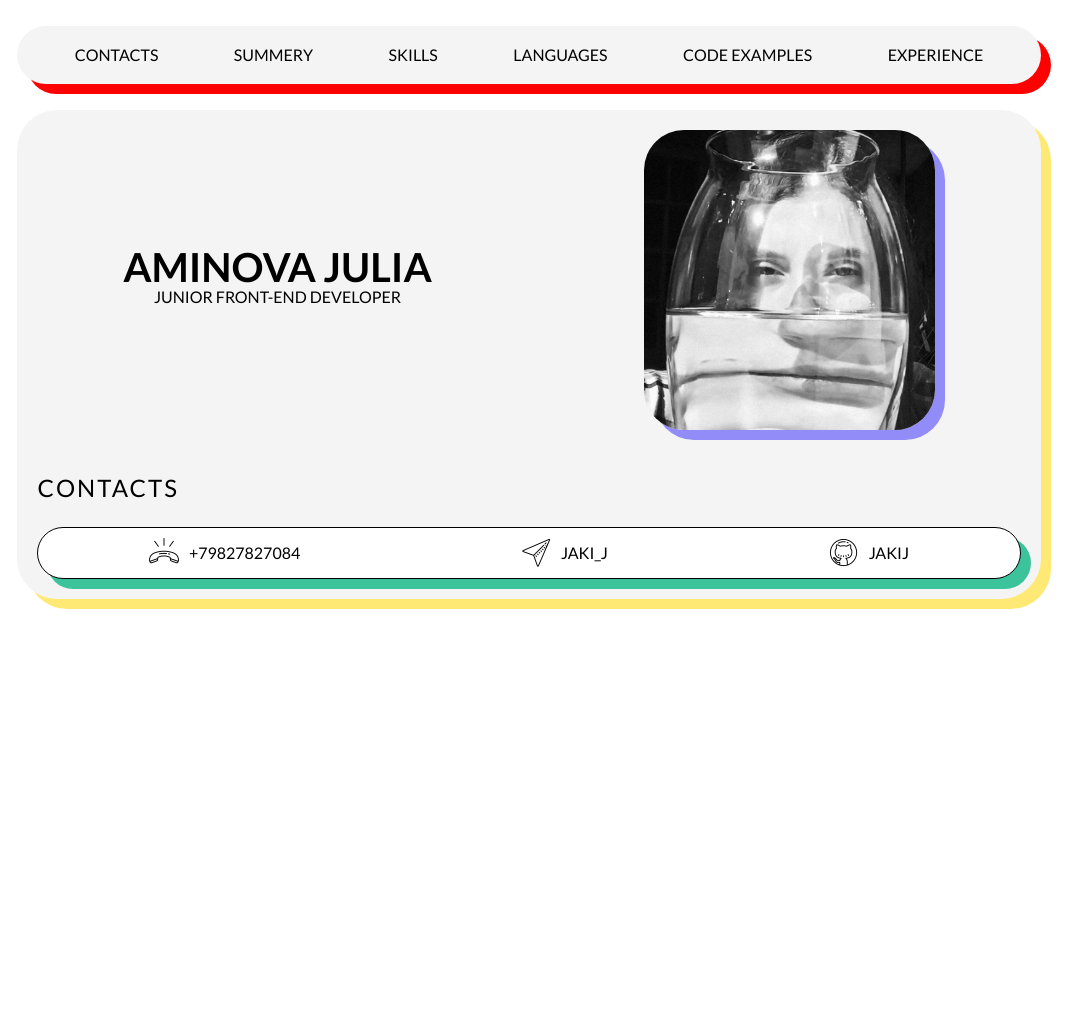
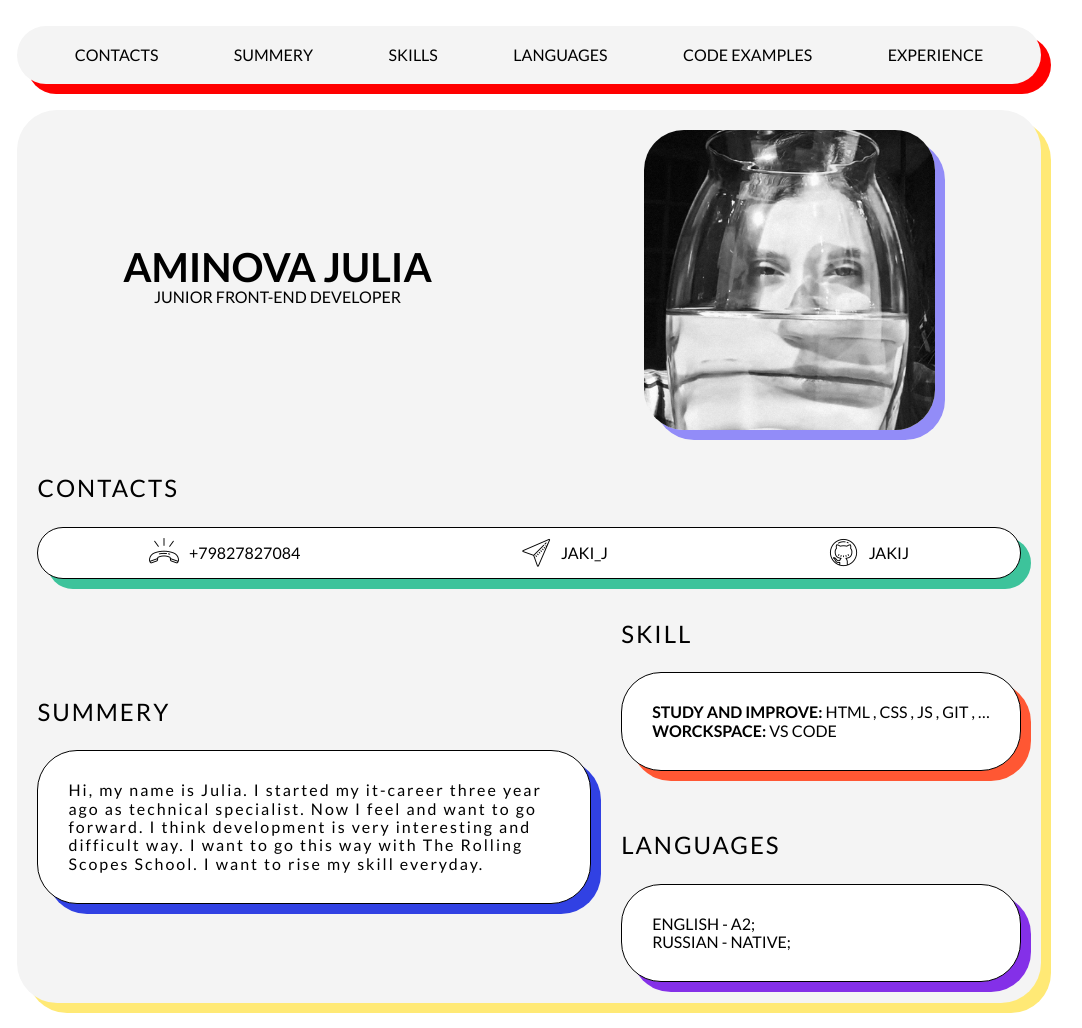
Before and after one commit to jakiJ/rsschool-cv, a plain HTML site: page index.html in a window 1280 px wide. Shown: the whole page, without its empty margins (111-1193 px from the left). Before the commit the page ends 800 px from the top, so only its background shows below. Drawn offline with Linux system fonts and the light colour scheme.

Commit message:
feat: added summery, skillls adn languages

```diff
--- a/index.html
+++ b/index.html
@@ -16,9 +16,9 @@
         <nav>
             <ul class="list_link">
                 <li class="header_link"><a href="#contacts">contacts</a></li>
-                <li class="header_link"><a href="">summery</a></li>
-                <li class="header_link"><a href="">skills</a></li>
-                <li class="header_link"><a href="">languages</a></li>
+                <li class="header_link"><a href="#summery">summery</a></li>
+                <li class="header_link"><a href="#skills">skills</a></li>
+                <li class="header_link"><a href="#languages">languages</a></li>
                 <li class="header_link"><a href="">code examples</a></li>
                 <li class="header_link"><a href="">experience</a></li>
             </ul>
@@ -36,7 +36,7 @@
         </section>
         <section class="second_section">
             <h2 id="contats">contacts</h2>
-            <ul class="contact_links">
+            <ul class="contact_links main_style">
                 <li class="contact_link">
                     <img src="./img/phone.png" alt="phone">
                     <a href="">+79827827084</a>
@@ -51,7 +51,34 @@
                 </li>
             </ul>
         </section>
-        <section class="third_section"></section>
+        <section class="third_section">
+            <div class="container_third">
+                <div id="summery">
+                    <h2>summery</h2>
+                    <p class="main_style summery">
+                        Hi, my name is Julia. I started my it-career three year ago as technical specialist.
+                        Now I feel and want to go forward. I think development is very interesting and difficult way.
+                        I want to go this way with The Rolling Scopes School. I want to rise my skill everyday.
+                    </p>
+                </div>
+                <div class="containet_two_bloks">
+                    <div id="skill">
+                        <h2>skill</h2>
+                        <ul class="main_style skills">
+                            <li><b>Study and improve:</b> HTML , CSS , JS , Git , …</li>
+                            <li><b>Worckspace:</b> VS Code</li>
+                        </ul>
+                    </div>
+                    <div id="languages">
+                        <h2>languages</h2>
+                        <ul class="main_style languages">
+                            <li>English - A2;</li>
+                            <li>Russian - Native;</li>
+                        </ul>
+                    </div>
+                </div>
+            </div>
+        </section>
     </main>
 </body>
 </html>
--- a/style.css
+++ b/style.css
@@ -57,12 +57,22 @@ h3 {
 
 /*MAIN*/
 
+
+
 main {
     margin: 0 10% 2%;
     background: #F4F4F4;
     box-shadow: 10px 10px 0px #FFE975;
     border-radius: 40px;
 
+    text-transform: uppercase;
+
+}
+
+.main_style {
+    background-color: #FFFFFF;
+    border: 1px solid #000000;
+    border-radius: 40px;
 }
 
 /*FIRST SECTION*/
@@ -75,7 +85,6 @@ main {
 }
 
 .name {
-    text-transform: uppercase;
     display: flex;
     flex-direction: column;
     justify-content: center;
@@ -98,7 +107,6 @@ h1 {
 
 .second_section {
     padding: 2%;
-    text-transform: uppercase;
 }
 
 h2 {
@@ -108,11 +116,7 @@ h2 {
 }
 
 .contact_links {
-    background-color: #FFFFFF;
-    border: 1px solid #000000;
     box-shadow: 10px 10px 0px #3DC39B;
-    border-radius: 40px;
-
     display: flex;
     justify-content: space-around;
     align-items: center;
@@ -125,3 +129,47 @@ h2 {
     align-items: center;
     gap: 10px;
 }
+
+/*THIRD SECTION*/
+
+.third_section {
+    padding: 2%;
+}
+
+.container_third {
+    display: flex;
+    align-items: center;
+    justify-content: space-around;
+    gap: 30px;
+}
+
+.containet_two_bloks {
+    display: flex;
+    flex-direction: column;
+    align-items: center;
+    justify-content: center;
+    gap: 30px;
+}
+
+.summery {
+    padding: 30px;
+    box-shadow: 10px 10px 0px #3141E3;
+    text-transform: none;
+    letter-spacing: 2px;
+}
+
+.skills {
+    padding: 30px;
+    box-shadow: 10px 10px 0px #FF5733;
+    white-space: nowrap;
+}
+
+#languages {
+    width: 100%;
+    padding-top: 30px;
+}
+.languages {
+    padding: 30px;
+    box-shadow: 10px 10px 0px #8430E8;
+    white-space: nowrap;
+}
```
